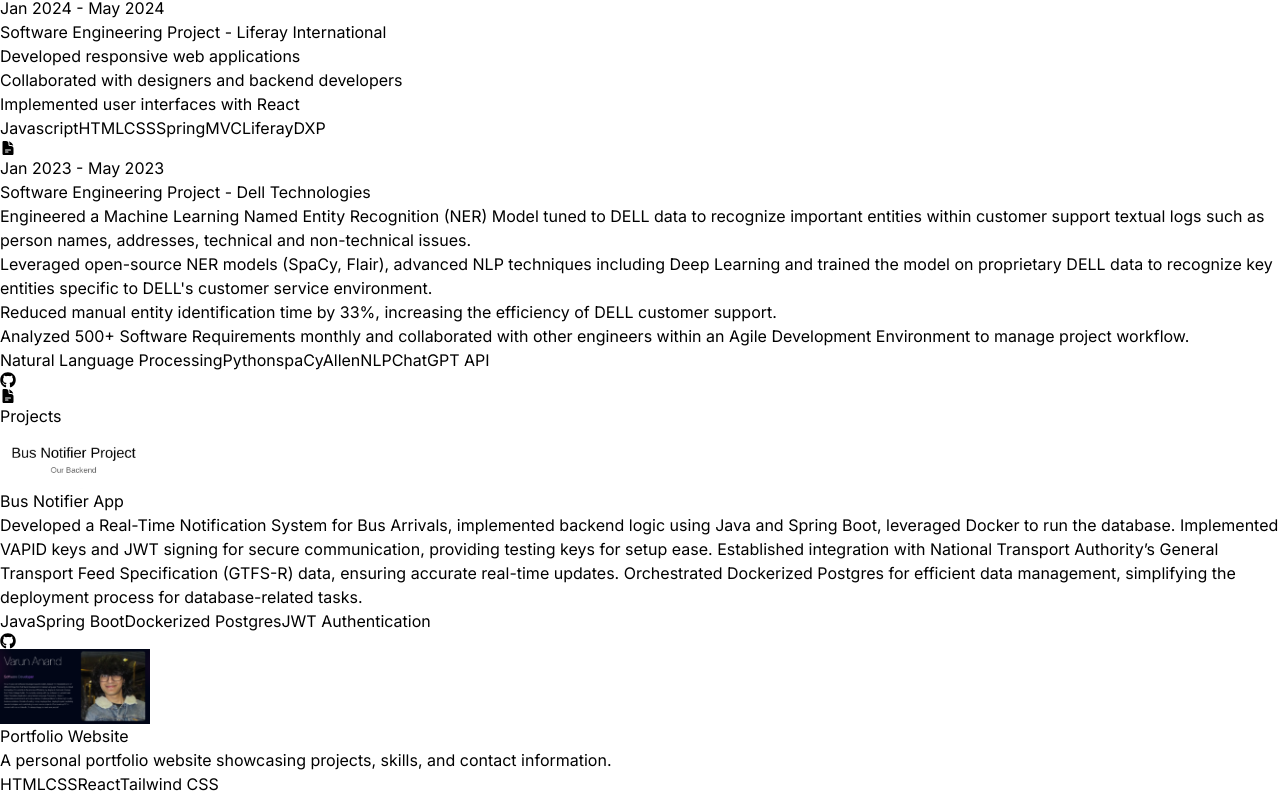
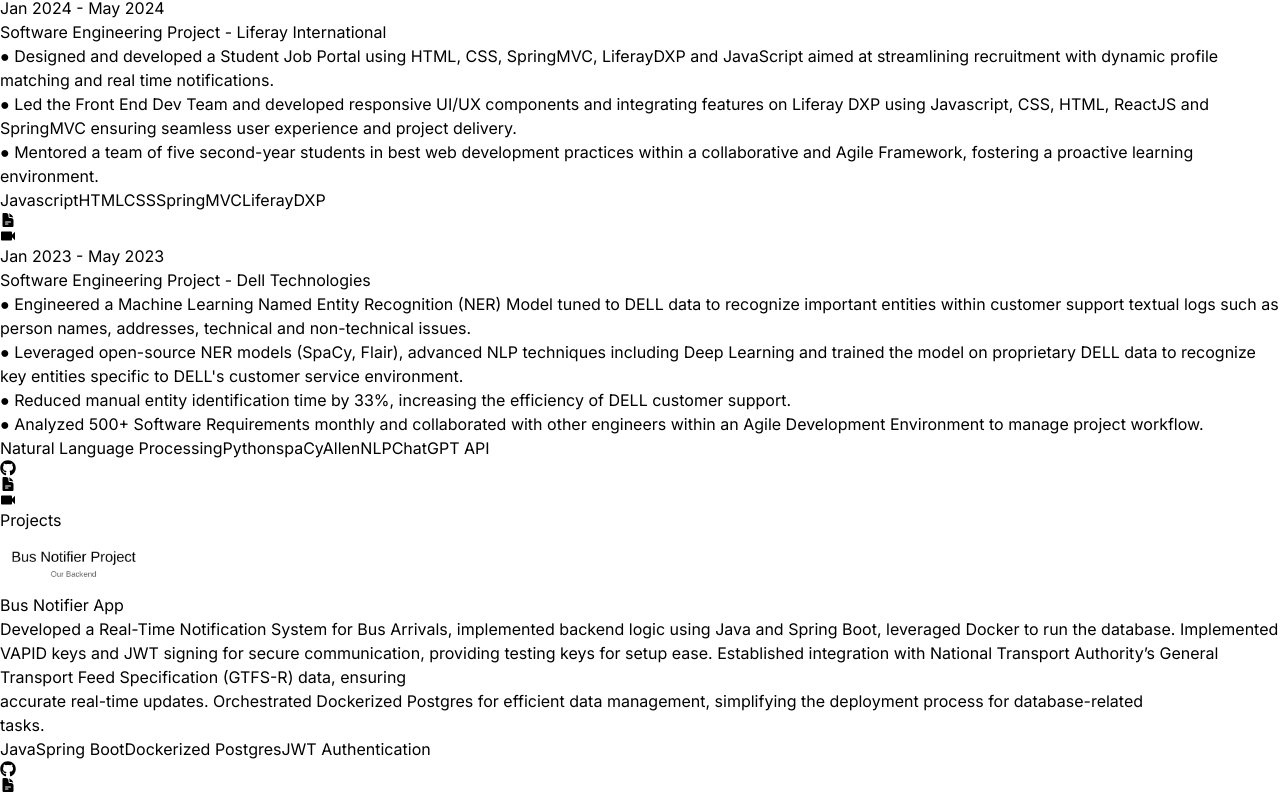
Before and after one commit to varunanand07/personal-portfolio-website, a React (Vite) app: page / in a window 1280 px wide. Shown: the part 1791-2585 px from the top of the page. Built offline with nearby package versions, Linux system fonts and the light colour scheme.

Commit message:
Added video icons to the the project section and fixed line spacing in all parts of the site

```diff
--- a/src/components/Experience.jsx
+++ b/src/components/Experience.jsx
@@ -2,6 +2,8 @@ import React from 'react';
 import { EXPERIENCES } from '../constants';
 import { FaGithub } from "react-icons/fa";
 import { HiDocumentText } from "react-icons/hi2";
+import { IoMdVideocam } from "react-icons/io";
+
 
 const Experience = () => {
   return (
@@ -37,7 +39,12 @@ const Experience = () => {
               )}
               {experience.documentLink && (
                 <a href={experience.documentLink} target="_blank" rel="noopener noreferrer">
-                  <HiDocumentText className="text-5xl text-white-300 mt-8" />
+                  <HiDocumentText className="text-5xl text-white-300 mt-10" />
+                </a>
+              )}
+              {experience.videoLink && ( // Add video icon if video link exists
+                <a href={experience.videoLink} target="_blank" rel="noopener noreferrer" className="mt-2">
+                  <IoMdVideocam className="text-5xl text-blue-600 mt-10" />
                 </a>
               )}
             </div>
--- a/src/components/Projects.jsx
+++ b/src/components/Projects.jsx
@@ -1,5 +1,7 @@
 import { PROJECTS } from "../constants";
 import { FaGithub } from "react-icons/fa";
+import { HiDocumentText } from "react-icons/hi2"; // Import Document Icon
+import { IoMdVideocam } from "react-icons/io";
 
 const Projects = () => {
   return (
@@ -19,17 +21,31 @@ const Projects = () => {
             </div>
             <div className="w-full max-w-xl lg:w-3/4">
               <h6 className="mb-2 font-semibold">{project.title}</h6>
-              <p className="mb-4 text-neutral-400">{project.description}</p>
+              <div className="mb-4 text-neutral-400">
+                {project.description.split('\n').map((line, idx) => (
+                  <p key={idx}>{line}</p> // Each description in a separate paragraph
+                ))}
+              </div>
               {project.technologies.map((tech, index) => (
-                <span key={index} className="mr-2 rounded bg-neutral-900 px-2 py-1 text-sm font-medium text-purple-900">
+                <span key={index} className="mr-2 rounded bg-neutral-900 px-2 py-1 text-sm font-medium text-purple-800">
                   {tech}
                 </span>
               ))}
             </div>
-            <div className="rounded-2xl p-4">
+            <div className="rounded-2xl p-4 flex flex-col items-center justify-center" style={{ width: '100px', height: '100%' }}>
               <a href={project.githubLink} target="_blank" rel="noopener noreferrer">
-                <FaGithub className="text-7xl text-purple-800" />
+                <FaGithub className="text-7xl text-purple-800 mb-2" />
               </a>
+              {project.documentLink && ( // Conditional Document Icon
+                <a href={project.documentLink} target="_blank" rel="noopener noreferrer">
+                  <HiDocumentText className="text-5xl text-white-300 mt-4" />
+                </a>
+              )}
+              {project.videoLink && ( // Conditional Video Icon
+                <a href={project.videoLink} target="_blank" rel="noopener noreferrer" className="mt-5">
+                  <IoMdVideocam className="text-5xl text-blue-800" />
+                </a>
+              )}
             </div>
           </div>
         ))}
--- a/src/constants/index.js
+++ b/src/constants/index.js
@@ -26,31 +26,32 @@ export const EXPERIENCES = [
     role: "Software Engineering Project",
     company: "Liferay International",
     description: [
-      'Developed responsive web applications',
-      'Collaborated with designers and backend developers',
-      'Implemented user interfaces with React'
+      `● Designed and developed a Student Job Portal using HTML, CSS, SpringMVC, LiferayDXP and JavaScript aimed at streamlining recruitment with dynamic profile matching and real time notifications.`,
+      `● Led the Front End Dev Team and developed responsive UI/UX components and integrating features on Liferay DXP using Javascript, CSS, HTML, ReactJS and SpringMVC ensuring seamless user experience and project delivery.`,
+      `● Mentored a team of five second-year students in best web development practices within a collaborative and Agile
+      Framework, fostering a proactive learning environment.`,
     ],
     technologies: ["Javascript", "HTML", "CSS", "SpringMVC", "LiferayDXP"],
     documentLink: " ",
     githubLink: "",
+    videoLink: "https://drive.google.com/file/d/1kXkFFqesiBWmYh6fPd9mEz16T-m-kFM2/view",
   },
   {
     year: "Jan 2023 - May 2023",
     role: "Software Engineering Project",
     company: "Dell Technologies",
     description: [
-      `Engineered a Machine Learning Named Entity Recognition (NER) Model tuned to DELL data to recognize important entities within customer support textual logs such as person names, addresses, technical and non-technical issues.`,
-      " ",
-      " ",
-      `Leveraged open-source NER models (SpaCy, Flair), advanced NLP techniques including Deep Learning and trained the model on proprietary DELL data to recognize key entities specific to DELL's customer service environment.`,
-      `Reduced manual entity identification time by 33%, increasing the efficiency of DELL customer support.`,
-      `Analyzed 500+ Software Requirements monthly and collaborated with other engineers within an Agile Development
+      `● Engineered a Machine Learning Named Entity Recognition (NER) Model tuned to DELL data to recognize important entities within customer support textual logs such as person names, addresses, technical and non-technical issues.`,
+      `● Leveraged open-source NER models (SpaCy, Flair), advanced NLP techniques including Deep Learning and trained the model on proprietary DELL data to recognize key entities specific to DELL's customer service environment.`,
+      `● Reduced manual entity identification time by 33%, increasing the efficiency of DELL customer support.`,
+      `● Analyzed 500+ Software Requirements monthly and collaborated with other engineers within an Agile Development
        Environment to manage project workflow.`,
     ],
     technologies: ["Natural Language Processing", "Python", "spaCy", "AllenNLP", "ChatGPT API"],
     githubLink: "https://github.com/varunanand07/SwEng-Group-1-NER",
     documentLink: "https://docs.google.com/document/d/1IemgEo-UzCdUpSJ_t1SfTkIvv61n217n/edit?usp=sharing&ouid=109506858196002507642&rtpof=true&sd=true",
     showGithub: " ",
+    videoLink: "https://drive.google.com/file/d/1DYn9bnmFRYTToZdZnK6X_YST42QN_-hT/view",
   },
 ];
 
@@ -64,6 +65,8 @@ export const PROJECTS = [
       tasks.`,
     technologies: ["Java", "Spring Boot", "Dockerized Postgres", "JWT Authentication"],
     githubLink: "https://github.com/varunanand07/bus-notifier-app",
+    documentLink: "https://media.licdn.com/dms/document/media/D4E2DAQFhhMdc8PuJzA/profile-treasury-document-pdf-analyzed/0/1711250400497?e=1729123200&v=beta&t=A9iK_X5ePUKOaB7WREDh404ixjqHLnAF6yVftVuJy-w",
+    videoLink: "https://media.heanet.ie/page/4036dd86673244dfa70c490471ce0691",
   },
   {
     title: "Portfolio Website",
```
